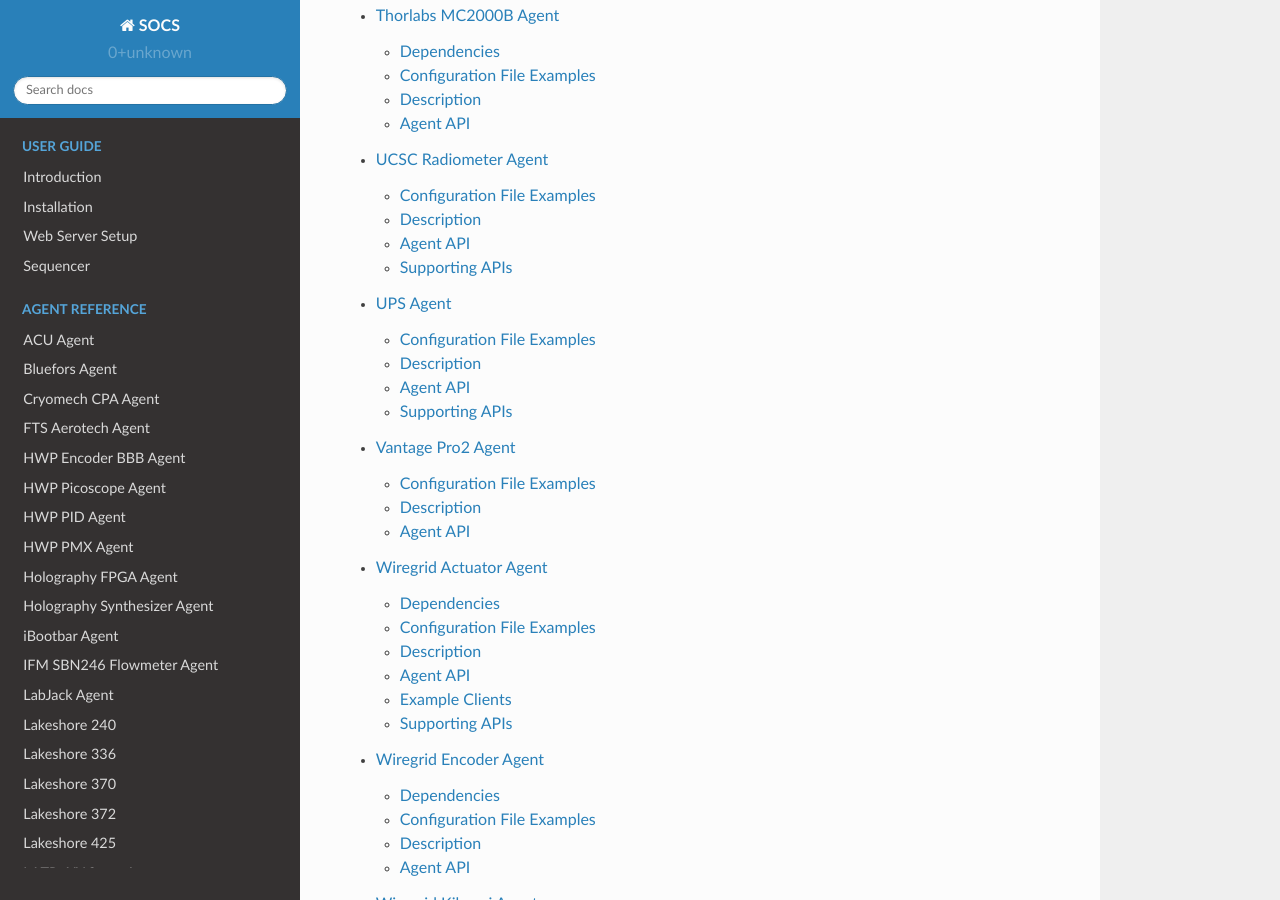
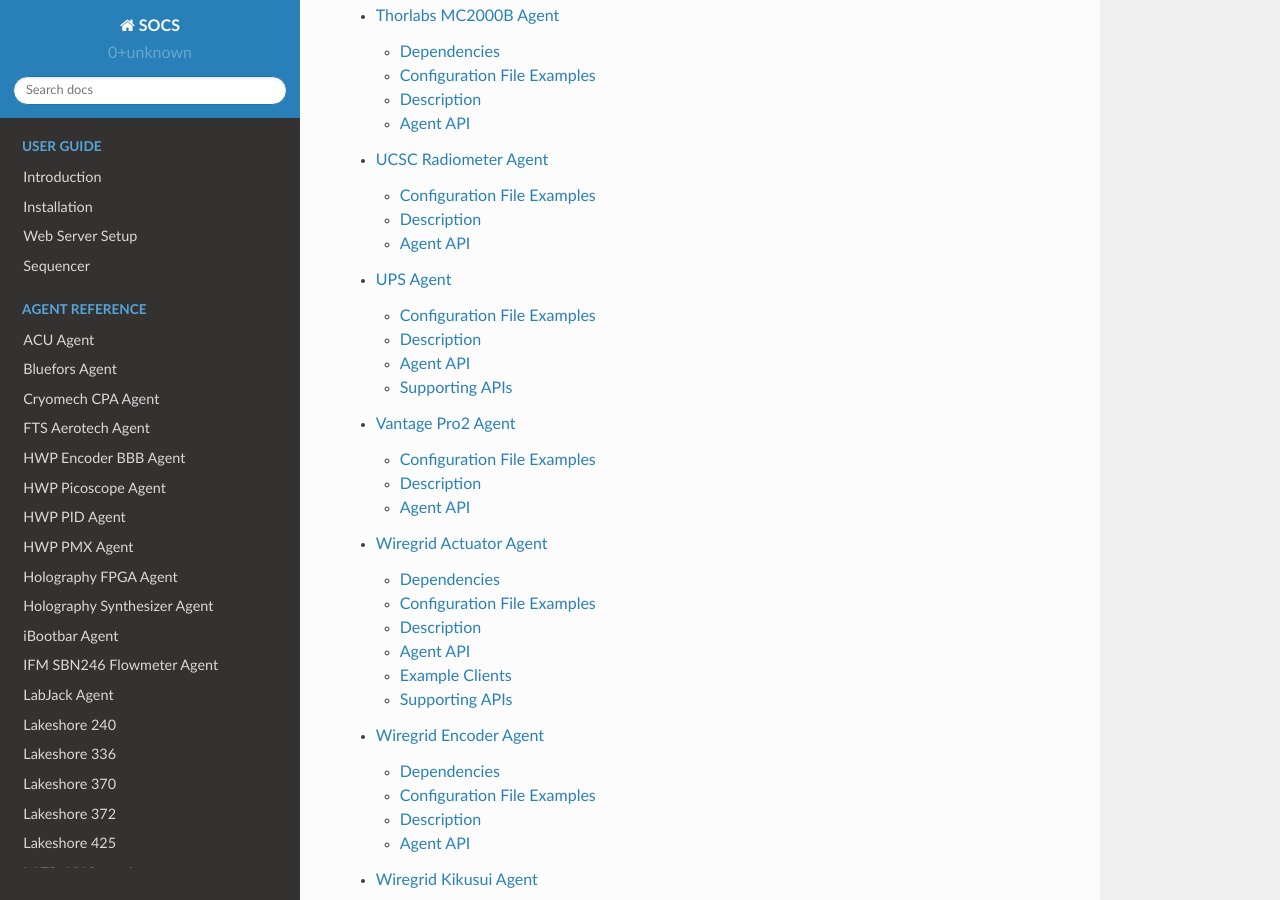
Before and after one commit to simonsobs/socs, a Sphinx documentation site: the page built from docs/index.rst, in a window 1280 px wide and 900 px high, scrolled down 5372 px. Built offline with Sphinx 7.4.7 and the Read the Docs theme 2.0.0, drawn with Linux system fonts in a browser that asks for light colours.

Commit message:
remove supporting APIs section in docs

```diff
--- a/docs/agents/ucsc_radiometer.rst
+++ b/docs/agents/ucsc_radiometer.rst
@@ -62,8 +62,3 @@
 
 .. autoclass:: socs.agents.ucsc_radiometer.agent.UCSCRadiometerAgent
     :members:
-
-Supporting APIs
----------------
-
-.. autoclass:: socs.agents.ucsc_radiometer.agent.UCSCRadiometerAgent
```
